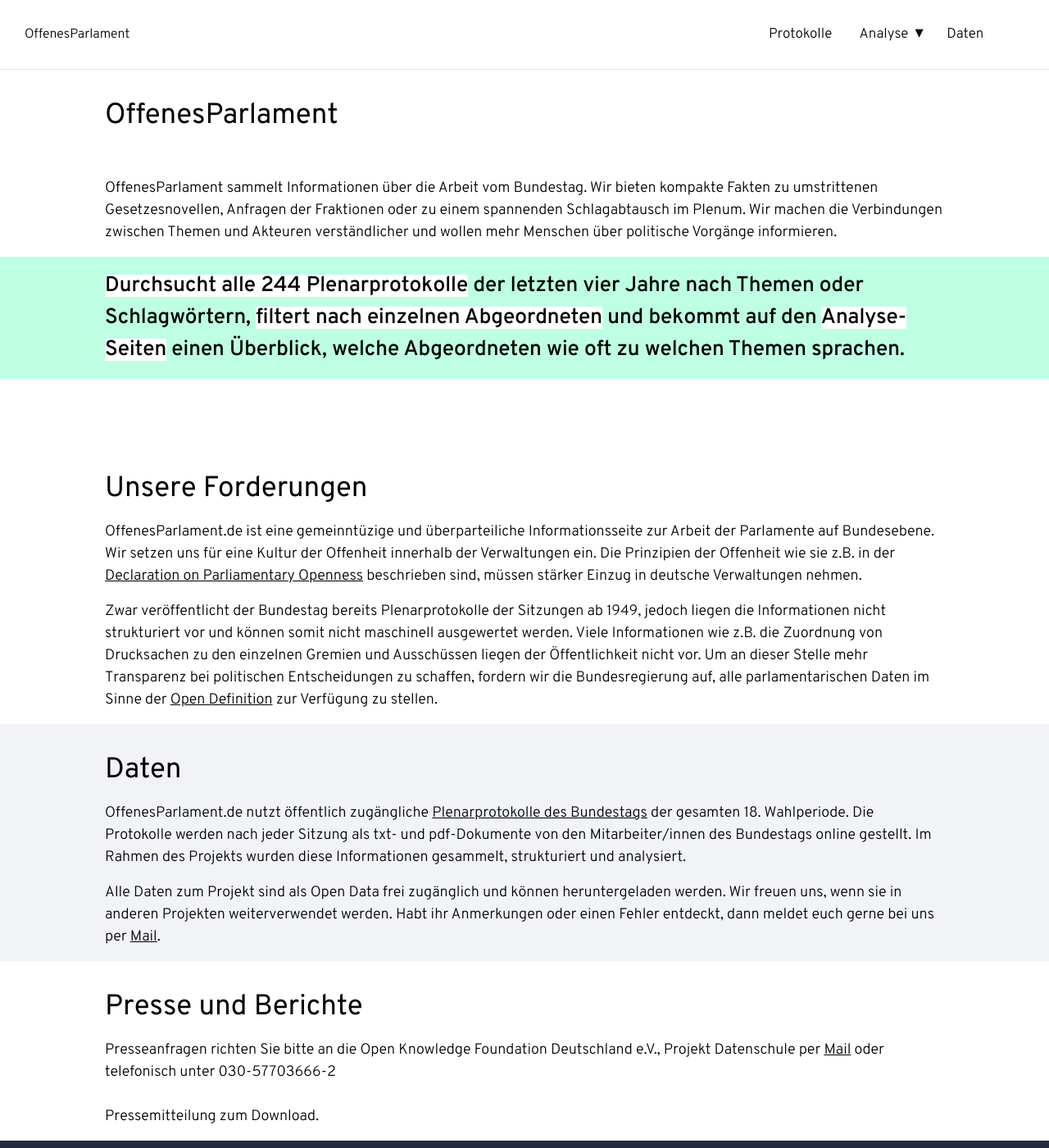
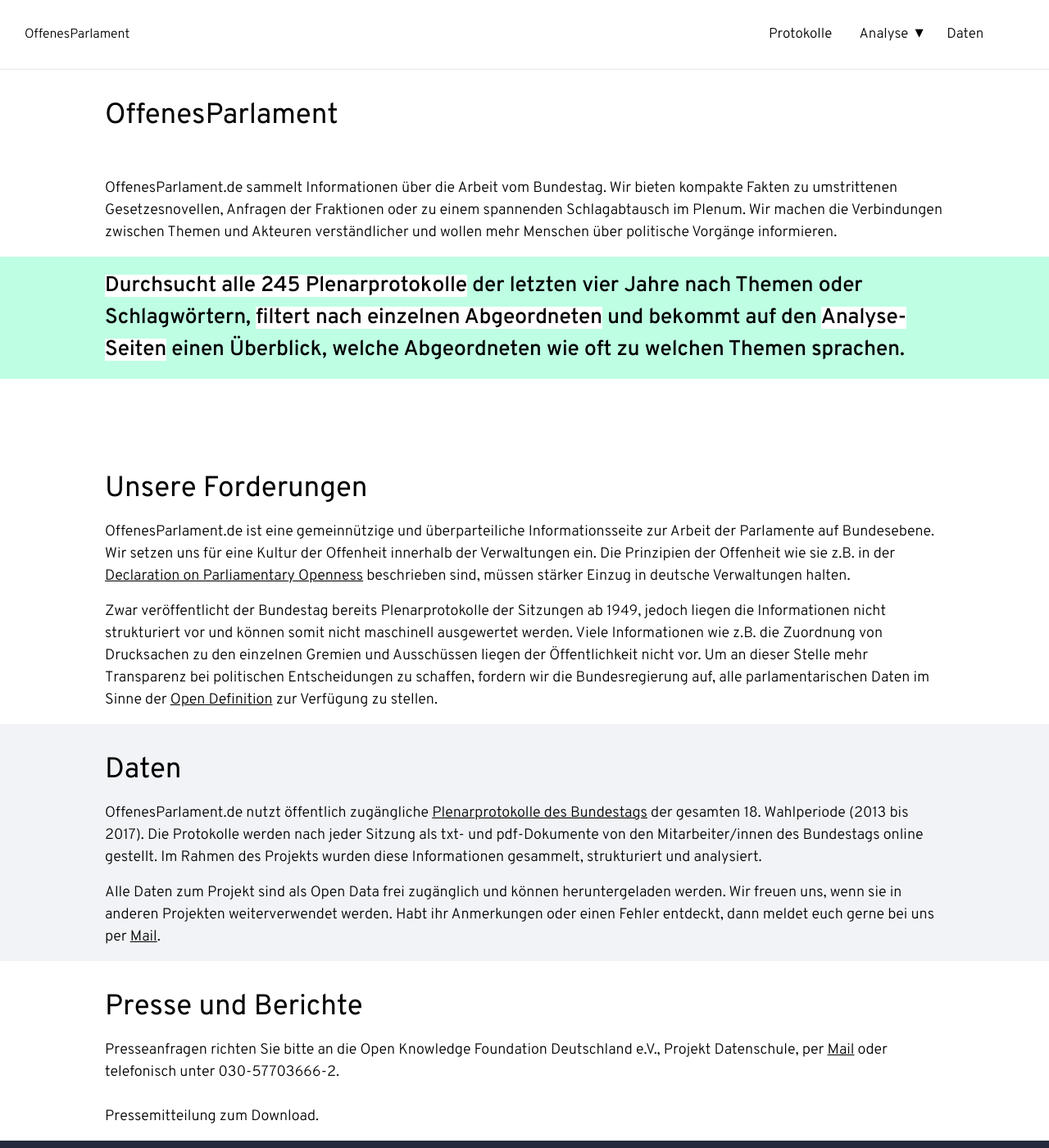
Before and after one commit to Datenschule/offenesparlament.de-frontend, a Jekyll site: the page built from index.html, in a window 1280 px wide and 1400 px high. Shown: the whole window at 82% size. Built offline with Jekyll 4.4.1, drawn with Linux system fonts in a browser that asks for light colours; a script that is not in the unit is left out.

Commit message:
Update index.html

```diff
--- a/index.html
+++ b/index.html
@@ -10,7 +9,7 @@
 </div>
 <div class="container">
 	<div class="container-left-12">
-		<p> OffenesParlament sammelt Informationen über die Arbeit vom Bundestag. Wir bieten kompakte Fakten zu umstrittenen Gesetzesnovellen, Anfragen der Fraktionen oder zu einem spannenden Schlagabtausch im Plenum. Wir
+		<p> OffenesParlament.de sammelt Informationen über die Arbeit vom Bundestag. Wir bieten kompakte Fakten zu umstrittenen Gesetzesnovellen, Anfragen der Fraktionen oder zu einem spannenden Schlagabtausch im Plenum. Wir
 			machen die Verbindungen zwischen Themen und Akteuren verständlicher und wollen mehr Menschen über politische Vorgänge informieren.
 		</p>
 	</div>
@@ -19,7 +18,7 @@
 <div class="container-interlude">
 	<div class="container">
 		<div class="container-left-12">
-			<p class="interlude-text-big"><a href="/protokolle">Durchsucht alle 244 Plenarprotokolle</a> der letzten vier Jahre nach Themen oder Schlagwörtern, <a href="/protokolle"> filtert nach einzelnen Abgeordneten</a> und bekommt auf
+			<p class="interlude-text-big"><a href="/protokolle">Durchsucht alle 245 Plenarprotokolle</a> der letzten vier Jahre nach Themen oder Schlagwörtern, <a href="/protokolle"> filtert nach einzelnen Abgeordneten</a> und bekommt auf
 				den <a href="/analyse/index.html">Analyse-Seiten</a> einen Überblick, welche Abgeordneten wie oft zu welchen Themen sprachen.</p>
 		</div>
 
@@ -38,8 +37,8 @@
 <div class="container">
 	<div class="container-left-12">
 		<h1 class="text-left">Unsere Forderungen</h1>
-		<p> OffenesParlament.de ist eine gemeinntüzige und überparteiliche Informationsseite zur Arbeit der Parlamente auf Bundesebene. Wir setzen uns für eine Kultur der Offenheit innerhalb der Verwaltungen ein. Die Prinzipien der
-			Offenheit wie sie z.B. in der <a href="https://www.openingparliament.org/declaration/">Declaration on Parliamentary Openness</a> beschrieben sind, müssen stärker Einzug in deutsche Verwaltungen nehmen.
+		<p> OffenesParlament.de ist eine gemeinnützige und überparteiliche Informationsseite zur Arbeit der Parlamente auf Bundesebene. Wir setzen uns für eine Kultur der Offenheit innerhalb der Verwaltungen ein. Die Prinzipien der
+			Offenheit wie sie z.B. in der <a href="https://www.openingparliament.org/declaration/">Declaration on Parliamentary Openness</a> beschrieben sind, müssen stärker Einzug in deutsche Verwaltungen halten.
 		</p>
 		<p>Zwar veröffentlicht der Bundestag bereits Plenarprotokolle der Sitzungen ab 1949, jedoch liegen die Informationen nicht strukturiert vor und können somit nicht maschinell ausgewertet werden. Viele Informationen wie z.B. die
 			Zuordnung von Drucksachen zu den einzelnen Gremien und Ausschüssen liegen der Öffentlichkeit nicht vor. Um an dieser Stelle mehr Transparenz bei politischen Entscheidungen zu schaffen, fordern wir die Bundesregierung auf, alle
@@ -51,7 +50,7 @@
 	<div class="container">
 		<div class="container-left-12">
 			<h1 class="text-left">Daten</h1>
-			<p>OffenesParlament.de nutzt öffentlich zugängliche <a href="http://www.bundestag.de/dokumente/protokolle/plenarprotokolle/">Plenarprotokolle des Bundestags</a> der gesamten 18. Wahlperiode. Die Protokolle werden nach jeder Sitzung
+			<p>OffenesParlament.de nutzt öffentlich zugängliche <a href="http://www.bundestag.de/dokumente/protokolle/plenarprotokolle/">Plenarprotokolle des Bundestags</a> der gesamten 18. Wahlperiode (2013 bis 2017). Die Protokolle werden nach jeder Sitzung
 				als txt- und pdf-Dokumente von den Mitarbeiter/innen des Bundestags online gestellt. Im Rahmen des Projekts wurden diese Informationen gesammelt, strukturiert und analysiert.
 			</p>
 			<p>Alle Daten zum Projekt sind als Open Data frei zugänglich und können heruntergeladen werden. Wir freuen uns, wenn sie in anderen Projekten weiterverwendet werden. Habt ihr Anmerkungen oder einen Fehler entdeckt, dann meldet euch
@@ -66,7 +65,7 @@
 		<h1 class="text-left">Presse und Berichte</h1>
 	</div>
 	<div class="container-left-12">
-		<p> Presseanfragen richten Sie bitte an die Open Knowledge Foundation Deutschland e.V., Projekt Datenschule per <a href="mailto:info@datenschule.de">Mail</a> oder telefonisch unter 030-57703666-2<br>
+		<p> Presseanfragen richten Sie bitte an die Open Knowledge Foundation Deutschland e.V., Projekt Datenschule, per <a href="mailto:info@datenschule.de">Mail</a> oder telefonisch unter 030-57703666-2.<br>
 			<br>
 			Pressemitteilung zum Download.
 		</p>
```
Also changed, not shown: other parts of index.html (+0 -1 lines).
